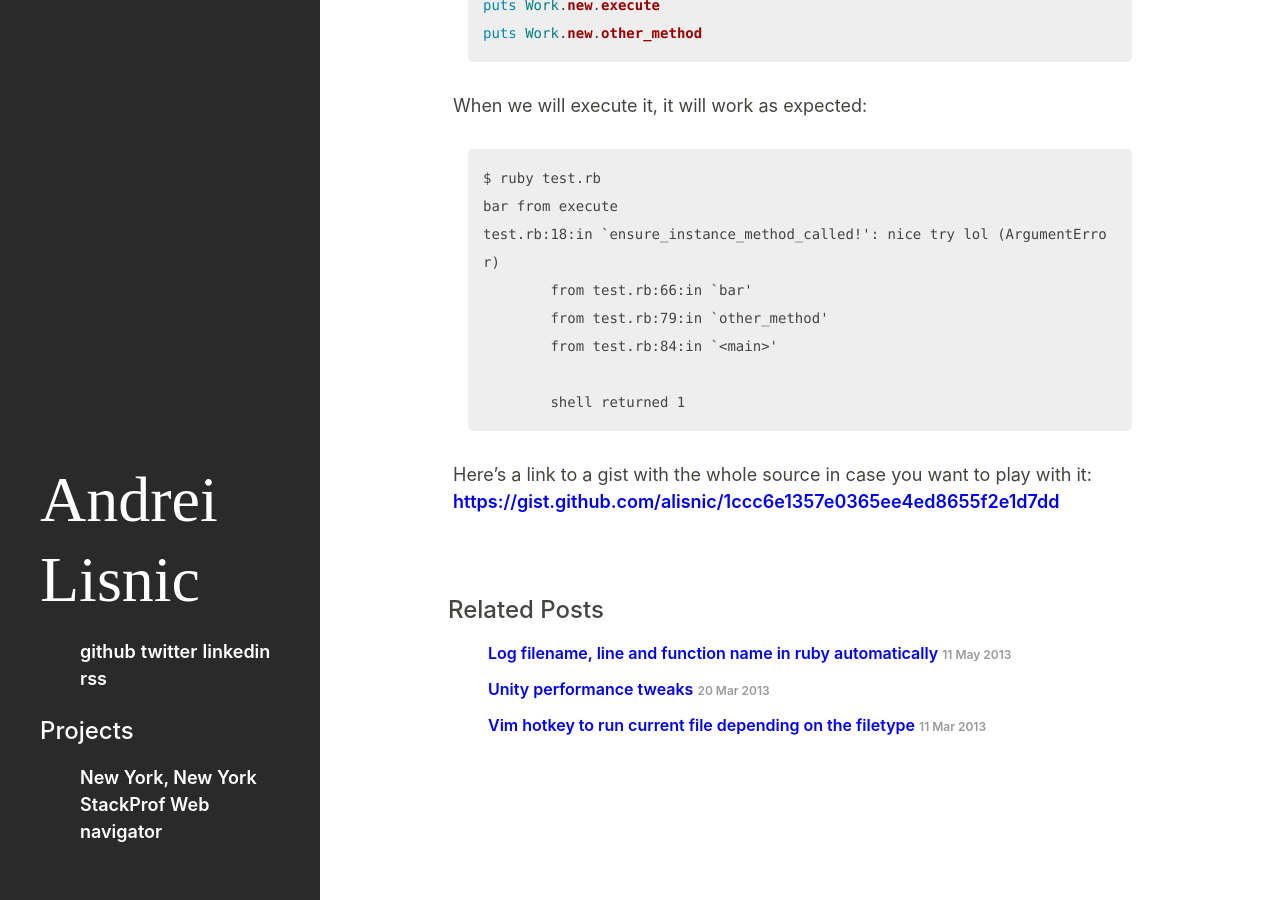
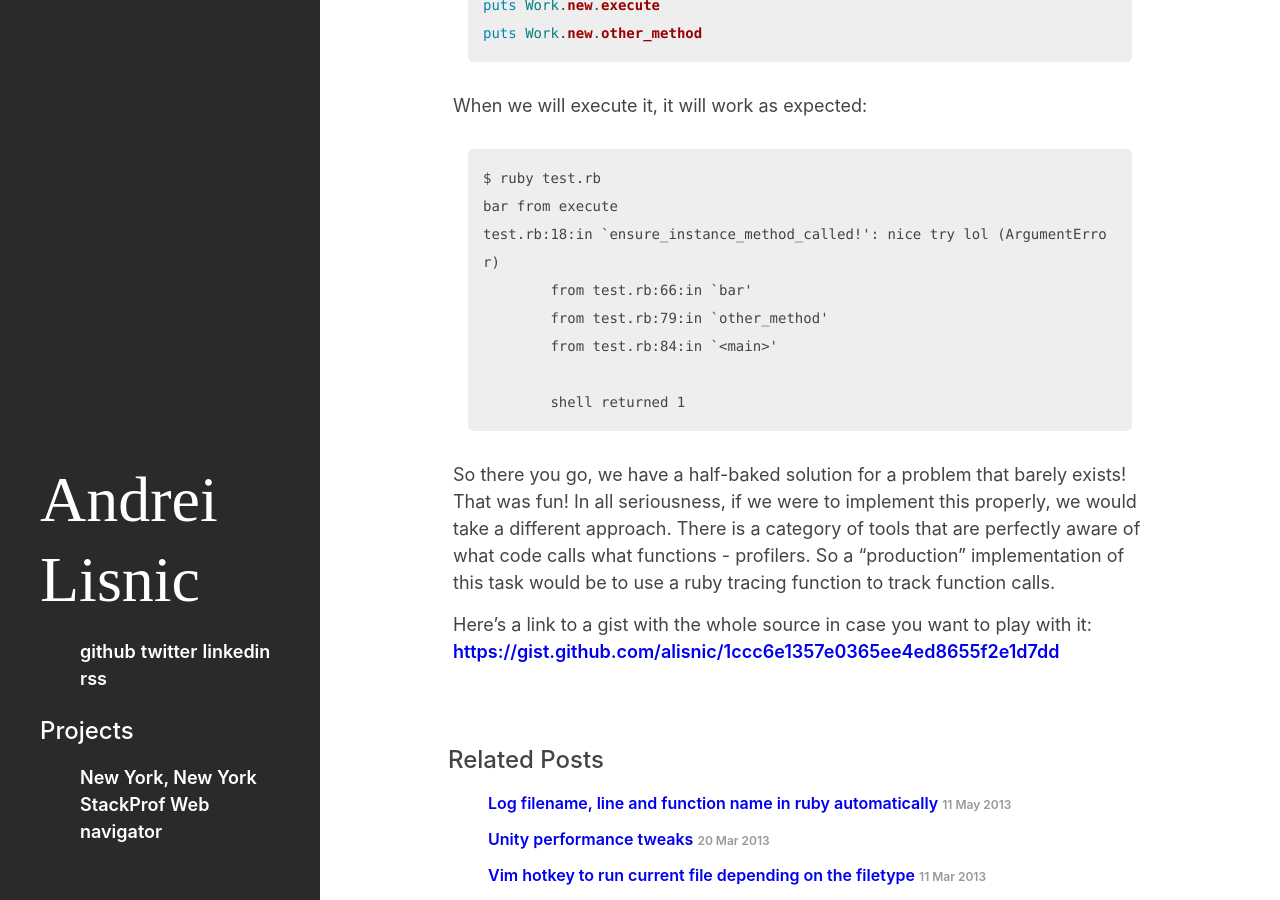
Before and after one commit to alisnic/alisnic.github.com, a Jekyll site: the page built from _posts/2017-06-28-validating-calltrace.markdown, in a window 1280 px wide and 900 px high, scrolled down 7191 px. Built offline with Jekyll 4.4.1, drawn with Linux system fonts in a browser that asks for light colours.

Commit message:
Add footnote

````diff
--- a/_posts/2017-06-28-validating-calltrace.markdown
+++ b/_posts/2017-06-28-validating-calltrace.markdown
@@ -276,5 +276,11 @@ test.rb:18:in `ensure_instance_method_called!': nice try lol (ArgumentError)
         shell returned 1
 ```
 
+So there you go, we have a half-baked solution for a problem that barely exists!
+That was fun! In all seriousness, if we were to implement this properly, we would
+take a different approach. There is a category of tools that are perfectly aware
+of what code calls what functions - profilers. So a "production" implementation
+of this task would be to use a ruby tracing function to track function calls.
+
 Here's a link to a gist with the whole source in case you want to play with it:
 [https://gist.github.com/alisnic/1ccc6e1357e0365ee4ed8655f2e1d7dd](https://gist.github.com/alisnic/1ccc6e1357e0365ee4ed8655f2e1d7dd)
````
